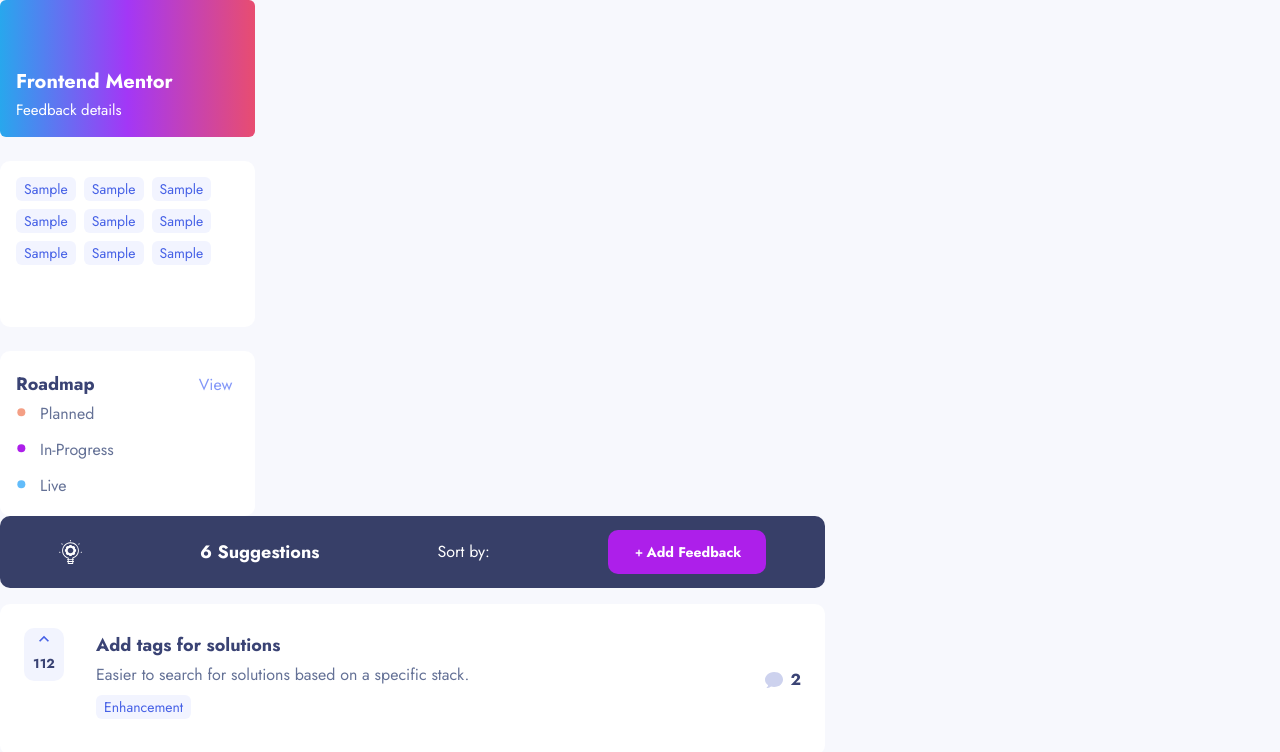
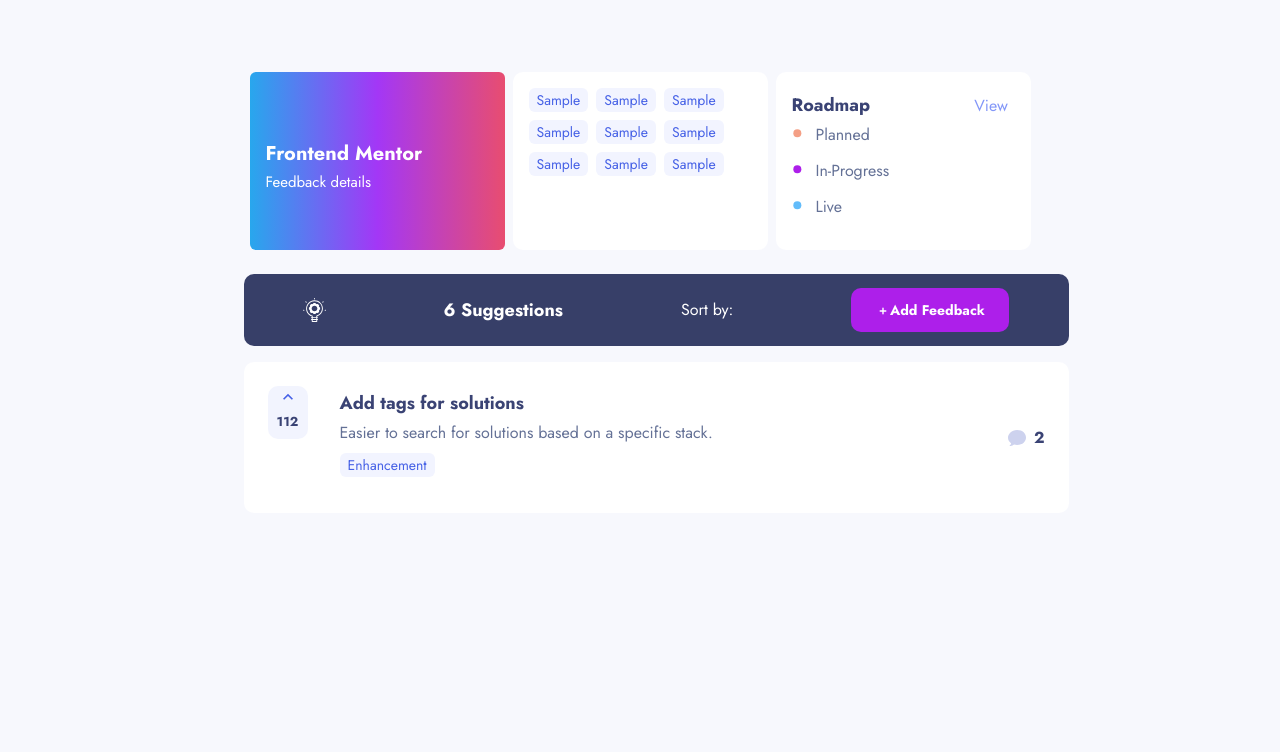
Before and after one commit to lilianaruva/product-feedback-app, a React (Create React App) app: page / in a window 1280 px wide. Shown: the top 752 px of the page. Built offline with nearby package versions, Linux system fonts and the light colour scheme.

Commit message:
basic grid -it have details-

```diff
--- a/src/pages/Suggestions/Suggestions.jsx
+++ b/src/pages/Suggestions/Suggestions.jsx
@@ -10,11 +10,15 @@
     return (
         <>
             <div className="suggest">
-                <Profile />
-                <Tags />
-                <Roadmap />
-                <SuggestionBar/>
-                <SuggestionsCard />
+                <div className="suggest-left">
+                    <Profile />
+                    <Tags />
+                    <Roadmap />
+                </div>
+                <div className="suggest-right">
+                    <SuggestionBar />
+                    <SuggestionsCard />
+                </div>
             </div>
         </>
     )
--- a/src/pages/Suggestions/components/profile.jsx
+++ b/src/pages/Suggestions/components/profile.jsx
@@ -6,8 +6,9 @@
     return (
         <>
             <Box
+                display="flex"
                 w="255px"
-                h="137px"
+                h="100%"
                 borderRadius="md"
                 bgGradient="linear(to-r, #28A7ED, #A337F6, #E84D70)">
                 <div className="profile-container">
--- a/src/pages/Suggestions/styles/profile.css
+++ b/src/pages/Suggestions/styles/profile.css
@@ -20,3 +20,9 @@
     position: absolute;
     bottom: 10px;
 }
+
+@media screen and (max-width:1500px) {
+    .profile-container {
+        height: 178px;
+    }
+}
--- a/src/pages/Suggestions/styles/roadmap.css
+++ b/src/pages/Suggestions/styles/roadmap.css
@@ -32,3 +32,9 @@
     cursor: pointer;
     text-decoration: underline;
 }
+
+@media screen and (max-width:1500px) {
+    .roadmap-container {
+        height: 178px;
+    }
+}
--- a/src/pages/Suggestions/styles/suggestion.css
+++ b/src/pages/Suggestions/styles/suggestion.css
@@ -1,3 +1,32 @@
-.suggest{
+.suggest {
+    display: flex;
+    flex-wrap: wrap;
+    justify-content: center;
+    align-items: flex-start;
+    align-content: center;
     background-color: #F7F8FD;
+    margin-top: 3rem;
 }
+
+.suggest-left {
+    display: flex;
+    flex-direction: column;
+    flex-wrap: wrap;
+    align-items: center;
+    align-content: center;
+}
+
+.suggest-right {
+    margin-left: 2rem;
+}
+
+
+@media screen and (max-width:1500px) {
+    .suggest-left {
+        display: flex;
+        flex-direction: row;
+        align-items: center;
+        align-content: center;
+        justify-content: space-between;
+    }
+}
--- a/src/pages/Suggestions/styles/tags.css
+++ b/src/pages/Suggestions/styles/tags.css
@@ -25,3 +25,11 @@
     background-color: #CFD7FF;
     color: #4661E6;
 }
+
+@media screen and (max-width:1500px) {
+    .tags-container {
+        height: 178px;
+        margin-left: 0.5rem;
+        margin-right: 0.5rem;
+    }
+}
```
